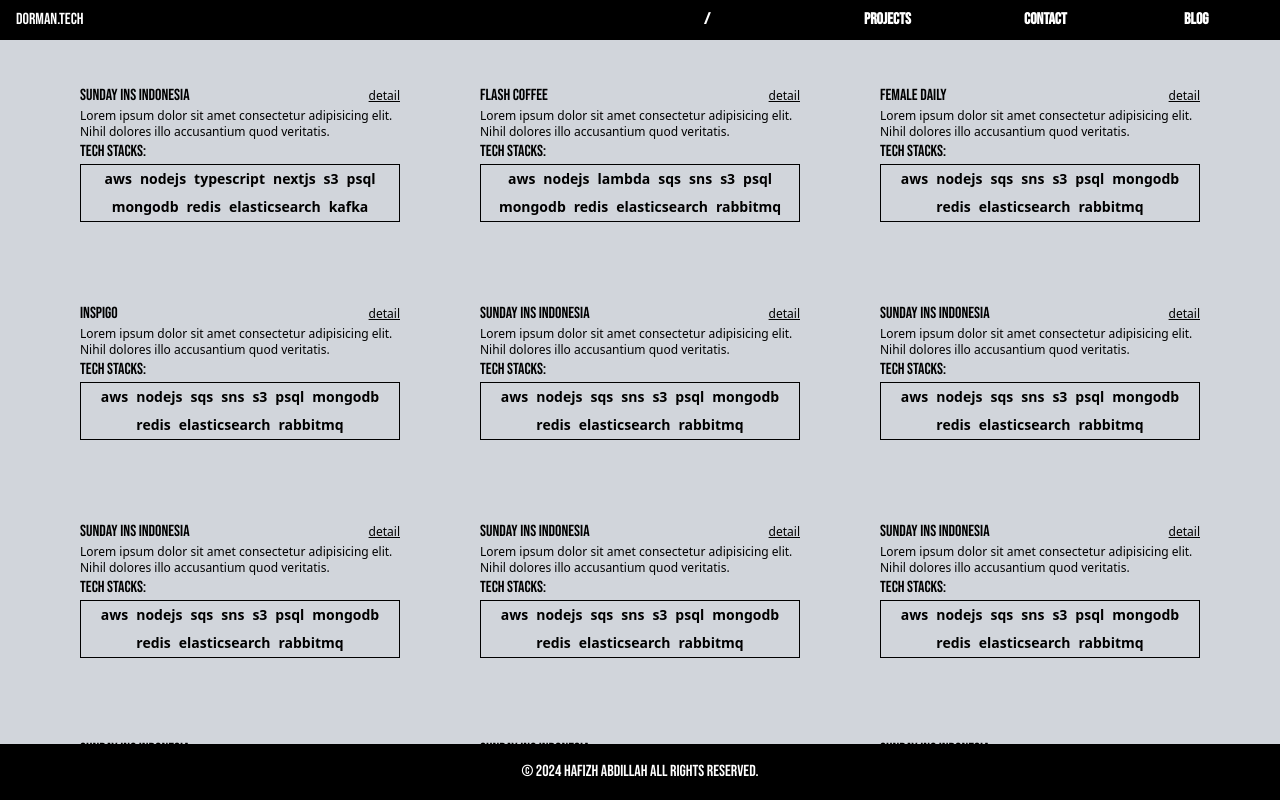
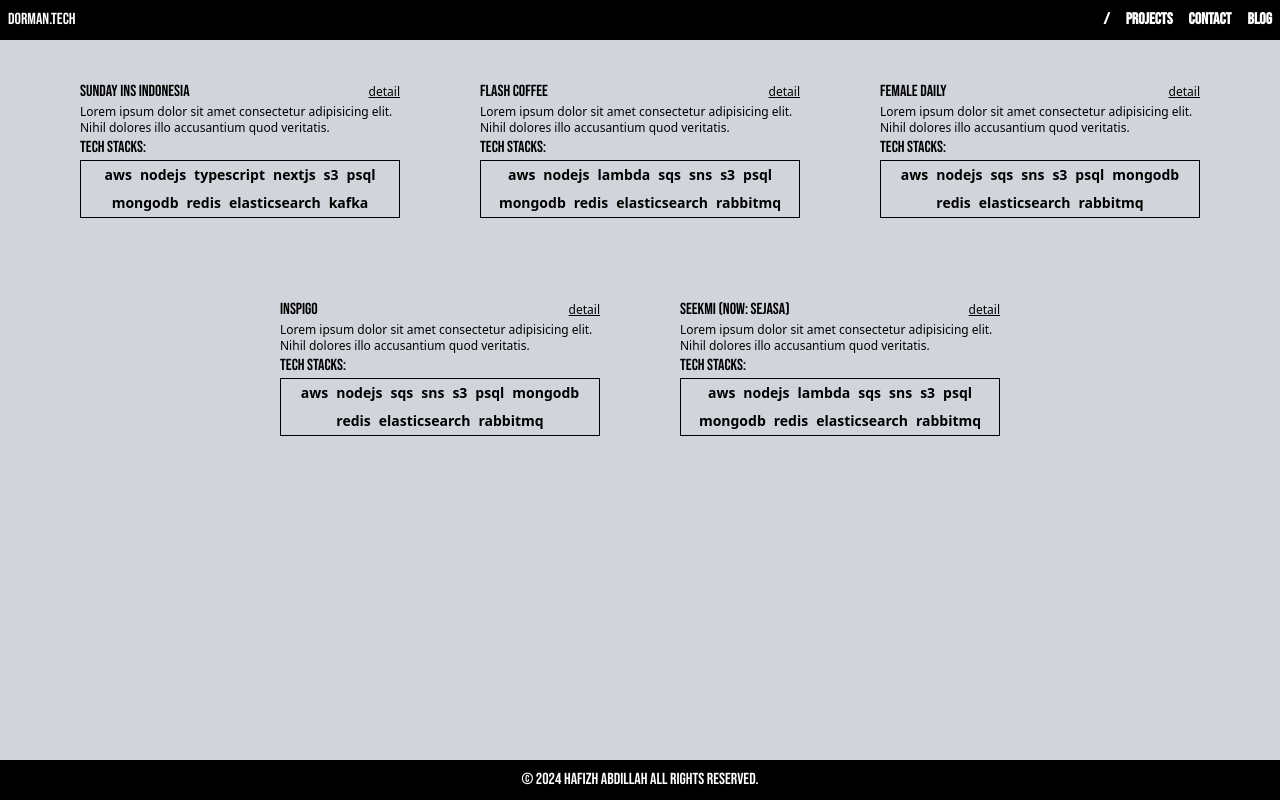
Before and after one commit to dorman99/dorman-project, a Next.js app: page /projects in a window 1280 px wide. Built offline with nearby package versions, Linux system fonts and the light colour scheme.

Commit message:
feat: adjust overflow content

```diff
--- a/package.json
+++ b/package.json
@@ -6,7 +6,8 @@
     "dev": "next dev",
     "build": "next build",
     "start": "next start",
-    "lint": "next lint"
+    "lint": "next lint",
+    "ngrok": "ngrok http 3000"
   },
   "dependencies": {
     "@headlessui/react": "^1.7.17",
@@ -19,6 +20,7 @@
     "@types/react": "^18",
     "@types/react-dom": "^18",
     "autoprefixer": "^10.0.1",
+    "ngrok": "^5.0.0-beta.2",
     "postcss": "^8",
     "tailwindcss": "^3.3.0",
     "typescript": "^5"
--- a/src/_document.tsx
+++ b/src/_document.tsx
@@ -3,7 +3,9 @@
 export default function Document() {
   return (
     <Html>
-      <Head />
+      <Head>
+        <meta name="viewport" content="width=device-width, initial-scale=1.0" />
+      </Head>
       <body>
         <Main />
         <NextScript />
--- a/src/common/constant/index.ts
+++ b/src/common/constant/index.ts
@@ -84,7 +84,7 @@
         desc: `Lorem ipsum dolor sit amet consectetur adipisicing elit. Ratione corrupti officia porro? Atque nobis perspiciatis illo eveniet excepturi vero aut explicabo alias eaque dolore neque, molestias deleniti ipsum vel suscipit?`,
         timeRange: "June 2023 - Current",
         images: [],
-      }
+      },
     ],
   },
   {
@@ -149,12 +149,13 @@
     ],
   },
   {
-    companyName: "Sunday Ins Indonesia",
-    timeRange: "June 2023 - Current",
+    companyName: "Seekmi (now: sejasa)",
+    timeRange: "Sep 2022 - May 2023",
     isShownProject: false,
     tackStacks: [
       "aws",
       "nodejs",
+      "lambda",
       "sqs",
       "sns",
       "s3",
@@ -166,250 +167,19 @@
     ],
     projects: [
       {
-        name: "Sunday Direct Retail",
-        jobTitle: "Senior Software Engineer",
+        name: "Point Of Sales (PoS Squad)",
+        jobTitle: "Technical Lead",
         desc: `Lorem ipsum dolor sit amet consectetur adipisicing elit. Ratione corrupti officia porro? Atque nobis perspiciatis illo eveniet excepturi vero aut explicabo alias eaque dolore neque, molestias deleniti ipsum vel suscipit?`,
-        timeRange: "June 2023 - Current",
+        timeRange: "Sep 2022 - May 2023",
         images: [],
       },
       {
-        name: "Sunday Direct Retail",
+        name: "Payment Integration (Pay Squad)",
         jobTitle: "Senior Software Engineer",
         desc: `Lorem ipsum dolor sit amet consectetur adipisicing elit. Ratione corrupti officia porro? Atque nobis perspiciatis illo eveniet excepturi vero aut explicabo alias eaque dolore neque, molestias deleniti ipsum vel suscipit?`,
-        timeRange: "June 2023 - Current",
+        timeRange: "Dec 2021 - Sep 2022",
         images: [],
       },
     ],
   },
-  {
-    companyName: "Sunday Ins Indonesia",
-    timeRange: "June 2023 - Current",
-    isShownProject: false,
-    tackStacks: [
-      "aws",
-      "nodejs",
-      "sqs",
-      "sns",
-      "s3",
-      "psql",
-      "mongodb",
-      "redis",
-      "elasticsearch",
-      "rabbitmq",
-    ],
-    projects: [
-      {
-        name: "Sunday Direct Retail",
-        jobTitle: "Senior Software Engineer",
-        desc: `Lorem ipsum dolor sit amet consectetur adipisicing elit. Ratione corrupti officia porro? Atque nobis perspiciatis illo eveniet excepturi vero aut explicabo alias eaque dolore neque, molestias deleniti ipsum vel suscipit?`,
-        timeRange: "June 2023 - Current",
-        images: [],
-      },
-      {
-        name: "Sunday Direct Retail",
-        jobTitle: "Senior Software Engineer",
-        desc: `Lorem ipsum dolor sit amet consectetur adipisicing elit. Ratione corrupti officia porro? Atque nobis perspiciatis illo eveniet excepturi vero aut explicabo alias eaque dolore neque, molestias deleniti ipsum vel suscipit?`,
-        timeRange: "June 2023 - Current",
-        images: [],
-      },
-    ],
-  },
-  {
-    companyName: "Sunday Ins Indonesia",
-    timeRange: "June 2023 - Current",
-    isShownProject: false,
-    tackStacks: [
-      "aws",
-      "nodejs",
-      "sqs",
-      "sns",
-      "s3",
-      "psql",
-      "mongodb",
-      "redis",
-      "elasticsearch",
-      "rabbitmq",
-    ],
-    projects: [
-      {
-        name: "Sunday Direct Retail",
-        jobTitle: "Senior Software Engineer",
-        desc: `Lorem ipsum dolor sit amet consectetur adipisicing elit. Ratione corrupti officia porro? Atque nobis perspiciatis illo eveniet excepturi vero aut explicabo alias eaque dolore neque, molestias deleniti ipsum vel suscipit?`,
-        timeRange: "June 2023 - Current",
-        images: [],
-      },
-      {
-        name: "Sunday Direct Retail",
-        jobTitle: "Senior Software Engineer",
-        desc: `Lorem ipsum dolor sit amet consectetur adipisicing elit. Ratione corrupti officia porro? Atque nobis perspiciatis illo eveniet excepturi vero aut explicabo alias eaque dolore neque, molestias deleniti ipsum vel suscipit?`,
-        timeRange: "June 2023 - Current",
-        images: [],
-      },
-    ],
-  },
-  {
-    companyName: "Sunday Ins Indonesia",
-    timeRange: "June 2023 - Current",
-    isShownProject: false,
-    tackStacks: [
-      "aws",
-      "nodejs",
-      "sqs",
-      "sns",
-      "s3",
-      "psql",
-      "mongodb",
-      "redis",
-      "elasticsearch",
-      "rabbitmq",
-    ],
-    projects: [
-      {
-        name: "Sunday Direct Retail",
-        jobTitle: "Senior Software Engineer",
-        desc: `Lorem ipsum dolor sit amet consectetur adipisicing elit. Ratione corrupti officia porro? Atque nobis perspiciatis illo eveniet excepturi vero aut explicabo alias eaque dolore neque, molestias deleniti ipsum vel suscipit?`,
-        timeRange: "June 2023 - Current",
-        images: [],
-      },
-      {
-        name: "Sunday Direct Retail",
-        jobTitle: "Senior Software Engineer",
-        desc: `Lorem ipsum dolor sit amet consectetur adipisicing elit. Ratione corrupti officia porro? Atque nobis perspiciatis illo eveniet excepturi vero aut explicabo alias eaque dolore neque, molestias deleniti ipsum vel suscipit?`,
-        timeRange: "June 2023 - Current",
-        images: [],
-      },
-    ],
-  },
-  {
-    companyName: "Sunday Ins Indonesia",
-    timeRange: "June 2023 - Current",
-    isShownProject: false,
-    tackStacks: [
-      "aws",
-      "nodejs",
-      "sqs",
-      "sns",
-      "s3",
-      "psql",
-      "mongodb",
-      "redis",
-      "elasticsearch",
-      "rabbitmq",
-    ],
-    projects: [
-      {
-        name: "Sunday Direct Retail",
-        jobTitle: "Senior Software Engineer",
-        desc: `Lorem ipsum dolor sit amet consectetur adipisicing elit. Ratione corrupti officia porro? Atque nobis perspiciatis illo eveniet excepturi vero aut explicabo alias eaque dolore neque, molestias deleniti ipsum vel suscipit?`,
-        timeRange: "June 2023 - Current",
-        images: [],
-      },
-      {
-        name: "Sunday Direct Retail",
-        jobTitle: "Senior Software Engineer",
-        desc: `Lorem ipsum dolor sit amet consectetur adipisicing elit. Ratione corrupti officia porro? Atque nobis perspiciatis illo eveniet excepturi vero aut explicabo alias eaque dolore neque, molestias deleniti ipsum vel suscipit?`,
-        timeRange: "June 2023 - Current",
-        images: [],
-      },
-    ],
-  },
-  {
-    companyName: "Sunday Ins Indonesia",
-    timeRange: "June 2023 - Current",
-    isShownProject: false,
-    tackStacks: [
-      "aws",
-      "nodejs",
-      "sqs",
-      "sns",
-      "s3",
-      "psql",
-      "mongodb",
-      "redis",
-      "elasticsearch",
-      "rabbitmq",
-    ],
-    projects: [
-      {
-        name: "Sunday Direct Retail",
-        jobTitle: "Senior Software Engineer",
-        desc: `Lorem ipsum dolor sit amet consectetur adipisicing elit. Ratione corrupti officia porro? Atque nobis perspiciatis illo eveniet excepturi vero aut explicabo alias eaque dolore neque, molestias deleniti ipsum vel suscipit?`,
-        timeRange: "June 2023 - Current",
-        images: [],
-      },
-      {
-        name: "Sunday Direct Retail",
-        jobTitle: "Senior Software Engineer",
-        desc: `Lorem ipsum dolor sit amet consectetur adipisicing elit. Ratione corrupti officia porro? Atque nobis perspiciatis illo eveniet excepturi vero aut explicabo alias eaque dolore neque, molestias deleniti ipsum vel suscipit?`,
-        timeRange: "June 2023 - Current",
-        images: [],
-      },
-    ],
-  },
-  {
-    companyName: "Sunday Ins Indonesia",
-    timeRange: "June 2023 - Current",
-    isShownProject: false,
-    tackStacks: [
-      "aws",
-      "nodejs",
-      "sqs",
-      "sns",
-      "s3",
-      "psql",
-      "mongodb",
-      "redis",
-      "elasticsearch",
-      "rabbitmq",
-    ],
-    projects: [
-      {
-        name: "Sunday Direct Retail",
-        jobTitle: "Senior Software Engineer",
-        desc: `Lorem ipsum dolor sit amet consectetur adipisicing elit. Ratione corrupti officia porro? Atque nobis perspiciatis illo eveniet excepturi vero aut explicabo alias eaque dolore neque, molestias deleniti ipsum vel suscipit?`,
-        timeRange: "June 2023 - Current",
-        images: [],
-      },
-      {
-        name: "Sunday Direct Retail",
-        jobTitle: "Senior Software Engineer",
-        desc: `Lorem ipsum dolor sit amet consectetur adipisicing elit. Ratione corrupti officia porro? Atque nobis perspiciatis illo eveniet excepturi vero aut explicabo alias eaque dolore neque, molestias deleniti ipsum vel suscipit?`,
-        timeRange: "June 2023 - Current",
-        images: [],
-      },
-    ],
-  },
-  {
-    companyName: "Sunday Ins Indonesia",
-    timeRange: "June 2023 - Current",
-    isShownProject: false,
-    tackStacks: [
-      "aws",
-      "nodejs",
-      "sqs",
-      "sns",
-      "s3",
-      "psql",
-      "mongodb",
-      "redis",
-      "elasticsearch",
-      "rabbitmq",
-    ],
-    projects: [
-      {
-        name: "Sunday Direct Retail",
-        jobTitle: "Senior Software Engineer",
-        desc: `Lorem ipsum dolor sit amet consectetur adipisicing elit. Ratione corrupti officia porro? Atque nobis perspiciatis illo eveniet excepturi vero aut explicabo alias eaque dolore neque, molestias deleniti ipsum vel suscipit?`,
-        timeRange: "June 2023 - Current",
-        images: [],
-      },
-      {
-        name: "Sunday Direct Retail",
-        jobTitle: "Senior Software Engineer",
-        desc: `Lorem ipsum dolor sit amet consectetur adipisicing elit. Ratione corrupti officia porro? Atque nobis perspiciatis illo eveniet excepturi vero aut explicabo alias eaque dolore neque, molestias deleniti ipsum vel suscipit?`,
-        timeRange: "June 2023 - Current",
-        images: [],
-      },
-    ],
-  }
 ];
--- a/src/components/footer/index.tsx
+++ b/src/components/footer/index.tsx
@@ -1,10 +1,12 @@
 // Footer.tsx
 const Footer: React.FC = () => {
-    return (
-      <footer className="bg-black text-white p-4 text-center">
-        <p className="font-bebas">&copy; 2024 Hafizh Abdillah All rights reserved.</p>
-      </footer>
-    );
-  };
+  return (
+    <footer className="bg-black w-screen text-white h-10 mx-auto flex items-center justify-center">
+      <p className="font-bebas">
+        &copy; 2024 Hafizh Abdillah All rights reserved.
+      </p>
+    </footer>
+  );
+};
 
-  export default Footer;
+export default Footer;
--- a/src/components/header/index.tsx
+++ b/src/components/header/index.tsx
@@ -27,22 +27,20 @@
 function Header() {
   const renderMenu = () => {
     return menus.map((m, idx) => (
-      <Link key={idx} className="w-20 inline-block" href={m.path}>
+      <Link key={idx} className="inline-block" href={m.path}>
         {m.title}
       </Link>
     ));
   };
   return (
-    <>
-      <div className="font-bebas justify-between flex bg-black h-10 mb-1 items-center">
-        <div className="text-white pl-4">
-          <Link href="/">dorman.tech</Link>
-        </div>
-        <div className="flex space-x-20 text-white font-bold pr-4">
-          {renderMenu()}
-        </div>
+    <div className="bg-black flex h-10 min-w-fit font-bebas">
+      <div className="text-white flex-1 flex pl-2 items-center">
+        <Link href="/">dorman.tech</Link>
       </div>
-    </>
+      <div className="flex items-center justify-end text-white font-bold flex-1 pr-2 gap-4">
+        {renderMenu()}
+      </div>
+    </div>
   );
 }
 
--- a/src/components/layout/index.tsx
+++ b/src/components/layout/index.tsx
@@ -1,13 +1,13 @@
-'use client'
+"use client";
 
 import Footer from "../footer";
 import Header from "../header";
 
 export default function Layout({ children }: { children: React.ReactNode }) {
   return (
-    <div className="flex flex-col h-screen bg-gray-300">
+    <div className="flex h-screen flex-col w-scree">
       <Header />
-      <main className="flex-1 overflow-y-auto">{children}</main>
+      <main className="flex-1">{children}</main>
       <Footer />
     </div>
   );
--- a/src/pages/index.tsx
+++ b/src/pages/index.tsx
@@ -2,9 +2,9 @@
 
 import Link from "next/link";
 
-const HomePage: React.FC = () => {
+const HomePage = () => {
   return (
-    <div className="min-h-full bg-gray-300 flex justify-center">
+    <div className="min-h-full flex justify-center bg-gray-300">
       <div className="flex items-center flex-col justify-center">
         <h1 className="font-bebas">Welcome to the Dorman Tech!</h1>
         <div className="w-80 h-80 flex justify-center">
--- a/src/styles/globals.css
+++ b/src/styles/globals.css
@@ -24,7 +24,6 @@
   }
 }
 
-body {
-  margin: 0;
-  padding: 0;
+html,body {
+  overflow-x: hidden;
 }
```
Also changed, not shown: 1 other file (tests, documents, lock files or other folders).
